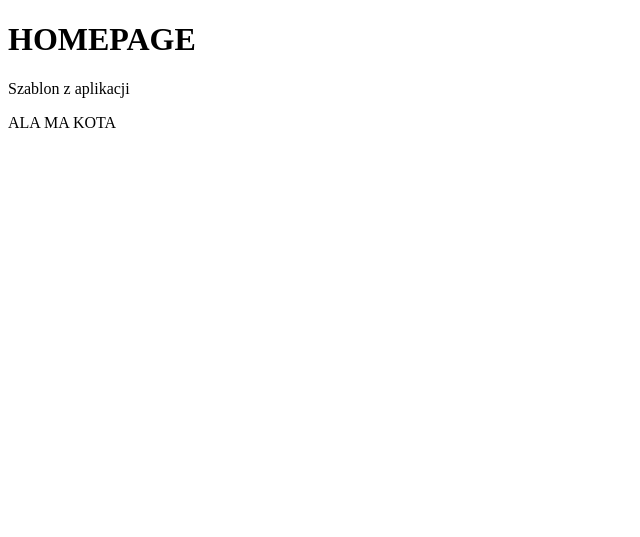
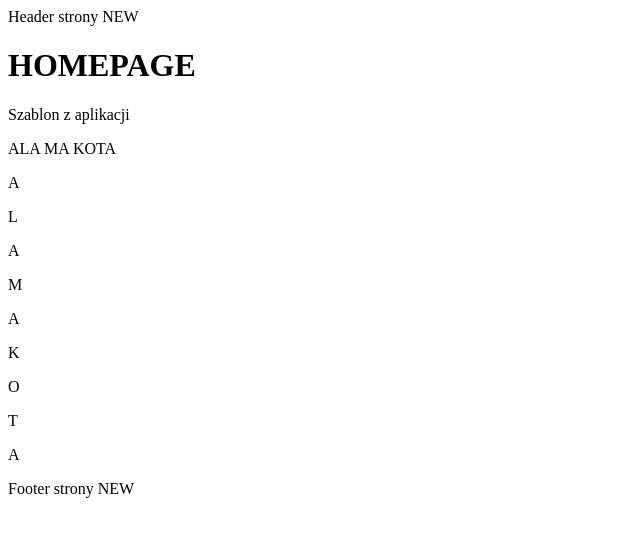
Before and after one commit to Morgnar/django_22.08.2022, a Django app: page / in a window 1280 px wide. Shown: the top 537 px of the page, without its empty margins (0-640 px from the left). Run offline with Django 3.2, Linux system fonts and the light colour scheme.

Commit message:
Includes

```diff
--- a/books/templates/books/books_template.html
+++ b/books/templates/books/books_template.html
@@ -5,10 +5,15 @@
     <title>Home</title>
 </head>
 <body>
+
+{% include 'includes/header.html' %}
+
 <h1> BOOKS </h1>
 <p> Szablon z BOOKS </p>
 
 {{dane}}
 
+{% include 'includes/footer.html' %}
+
 </body>
 </html>
--- a/main/templates/main/homepage.html
+++ b/main/templates/main/homepage.html
@@ -5,10 +5,18 @@
     <title>Home</title>
 </head>
 <body>
+{% include 'includes/header.html' %} {# include to jest 'tag' #}
+
 <h1> HOMEPAGE </h1>
 <p> Szablon z aplikacji </p>
 
 {{dane}}
 
+{%for el in dane%} {# for to jest takze 'tag' #}
+    <p> {{el}} </p>
+{% endfor %}
+{% include 'includes/footer.html' %}
+
+
 </body>
 </html>
--- /dev/null
+++ b/posts/templates/includes/footer.html
@@ -0,0 +1 @@
+<footer> Footer strony NEW </footer>
--- /dev/null
+++ b/posts/templates/includes/header.html
@@ -0,0 +1 @@
+<header> Header strony NEW </header>
--- a/posts/templates/posts/posts_template.html
+++ b/posts/templates/posts/posts_template.html
@@ -5,10 +5,15 @@
     <title>Home</title>
 </head>
 <body>
+
+{% include 'includes/header.html' %}
+
 <h1> Posts </h1>
 <p> Szablon z POSTS </p>
 
 {{dane}}
 
+{% include 'includes/footer.html' %}
+
 </body>
 </html>
```
Also changed, not shown: main/__init__.py (deleted), main/templates/main/__init__.py (added).
